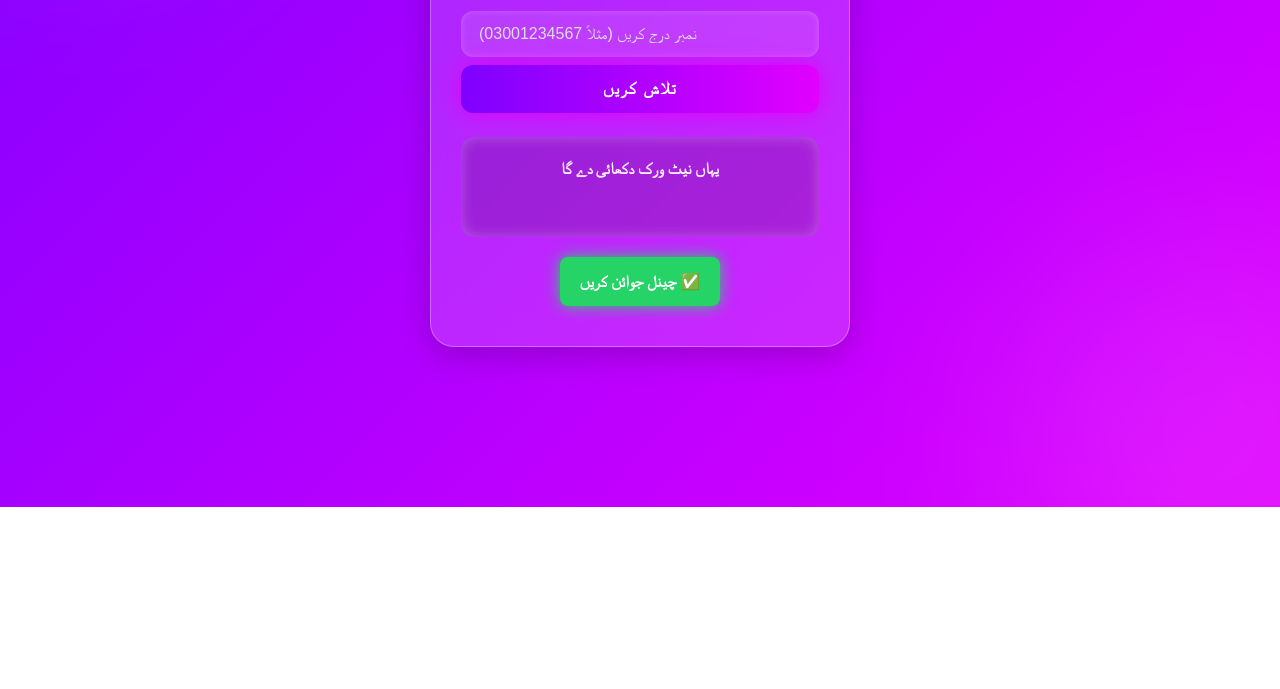
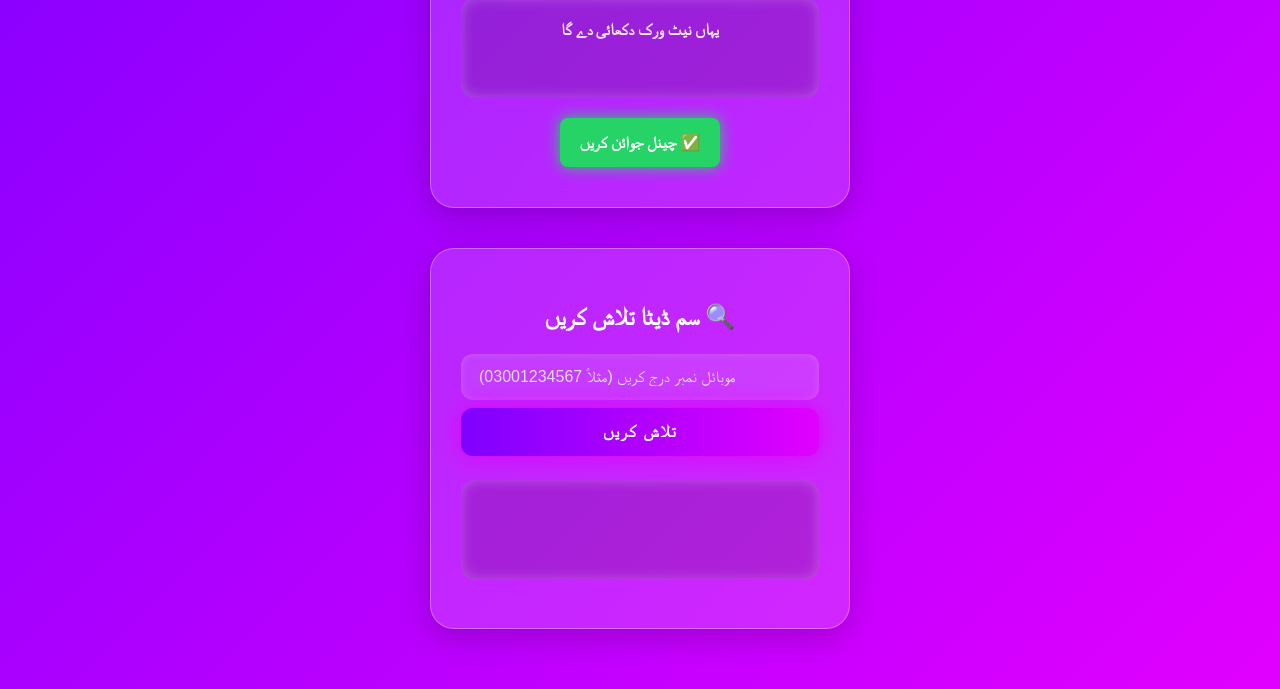
Before and after one commit to abdullahasad491326/OPERATOR_CHECKER, a website: page public/Operator.html in a window 1280 px wide. Shown: the part 293-982 px from the top of the page. Before the commit the page ends 800 px from the top, so only its background shows below. Drawn offline with Linux system fonts and the light colour scheme.

Commit message:
Update Operator.html

```diff
--- a/public/Operator.html
+++ b/public/Operator.html
@@ -2,50 +2,21 @@
 <html lang="ur" dir="rtl">
 <head>
   <meta charset="UTF-8" />
-  <title>آپریٹر چیک کریں</title>
+  <title>آپریٹر چیک کریں اور سم ڈیٹا سرچ</title>
   <meta name="viewport" content="width=device-width, initial-scale=1" />
   <style>
     @import url('https://fonts.googleapis.com/css2?family=Poppins:wght@400;600&display=swap');
     * { box-sizing: border-box; }
     body {
-      margin: 0; padding: 0; height: 100vh;
+      margin: 0; padding: 0; min-height: 100vh;
       background: linear-gradient(135deg, #7f00ff, #e100ff);
       font-family: 'Poppins', sans-serif;
       display: flex; justify-content: center; align-items: center;
-      overflow: hidden;
+      flex-direction: column;
       -webkit-font-smoothing: antialiased;
       -moz-osx-font-smoothing: grayscale;
       direction: rtl;
-    }
-    body::before {
-      content: '';
-      position: fixed;
-      top: -100px; left: -100px;
-      width: 300px; height: 300px;
-      background: rgba(255, 255, 255, 0.15);
-      border-radius: 50%;
-      filter: blur(80px);
-      animation: float1 10s ease-in-out infinite;
-      z-index: 0;
-    }
-    body::after {
-      content: '';
-      position: fixed;
-      bottom: -150px; right: -150px;
-      width: 400px; height: 400px;
-      background: rgba(255, 255, 255, 0.1);
-      border-radius: 50%;
-      filter: blur(100px);
-      animation: float2 15s ease-in-out infinite;
-      z-index: 0;
-    }
-    @keyframes float1 {
-      0%, 100% { transform: translateY(0) translateX(0); }
-      50% { transform: translateY(20px) translateX(30px); }
-    }
-    @keyframes float2 {
-      0%, 100% { transform: translateY(0) translateX(0); }
-      50% { transform: translateY(-25px) translateX(-25px); }
+      padding: 20px;
     }
     .card {
       position: relative;
@@ -53,22 +24,17 @@
       backdrop-filter: blur(15px);
       border-radius: 24px;
       box-shadow: 0 8px 32px rgba(0, 0, 0, 0.2);
-      width: 95%;
+      width: 100%;
       max-width: 420px;
       padding: 30px 30px 40px;
       color: #fff;
       z-index: 1;
       text-align: center;
       border: 1px solid rgba(255, 255, 255, 0.3);
-      transition: box-shadow 0.3s ease, transform 0.3s ease;
-      cursor: default;
       user-select: none;
+      margin-bottom: 40px;
     }
-    .card:hover {
-      box-shadow: 0 0 70px #e100ff, 0 0 30px #7f00ff;
-      transform: scale(1.03);
-    }
-    h2 {
+    .card h2 {
       margin-bottom: 25px;
       font-weight: 700;
       font-size: 2.4rem;
@@ -89,8 +55,6 @@
       box-shadow: inset 0 0 6px rgba(255,255,255,0.2);
       background: rgba(255,255,255,0.1);
       color: #fff;
-      position: relative;
-      z-index: 1;
       direction: ltr;
     }
     input::placeholder {
@@ -115,8 +79,6 @@
       letter-spacing: 1.2px;
       box-shadow: 0 0 25px #e100ff;
       transition: background 0.3s ease, box-shadow 0.3s ease;
-      position: relative;
-      overflow: hidden;
       user-select: none;
     }
     button:hover {
@@ -139,10 +101,9 @@
       color: #ffebff;
       text-align: center;
       font-weight: 700;
-      position: relative;
-      overflow-wrap: break-word;
       white-space: pre-line;
       direction: ltr;
+      overflow-wrap: break-word;
     }
     .error {
       color: #ff6b6b !important;
@@ -150,6 +111,7 @@
       text-align: center;
       user-select: none;
       direction: rtl;
+      margin-top: 8px;
     }
     .logo {
       margin-top: 15px;
@@ -158,7 +120,6 @@
       border-radius: 12px;
       user-select: none;
     }
-
     .whatsapp-button {
       display: inline-block;
       margin-top: 20px;
@@ -171,15 +132,32 @@
       text-decoration: none;
       box-shadow: 0 0 15px #25D366;
       transition: all 0.3s ease-in-out;
+      user-select: none;
     }
-
     .whatsapp-button:hover {
       background-color: #1da851;
       box-shadow: 0 0 25px #1da851;
     }
+
+    /* For Sim Search container */
+    #simSearchContainer {
+      max-width: 420px;
+      width: 100%;
+      background: rgba(255, 255, 255, 0.15);
+      backdrop-filter: blur(15px);
+      border-radius: 24px;
+      box-shadow: 0 8px 32px rgba(0, 0, 0, 0.2);
+      padding: 30px 30px 40px;
+      color: #fff;
+      user-select: none;
+      text-align: center;
+      border: 1px solid rgba(255, 255, 255, 0.3);
+      margin-bottom: 40px;
+    }
   </style>
 </head>
 <body>
+  <!-- آپریٹر چیکنگ کارڈ -->
   <div class="card" role="main" aria-label="Operator Lookup Tool">
     <h2>📲 آپریٹر چیک کریں</h2>
     <input
@@ -195,7 +173,24 @@
     <a href="https://whatsapp.com/channel/0029Vb9shWp4o7qPSrCXS603" target="_blank" class="whatsapp-button">✅ چینل جوائن کریں</a>
   </div>
 
+  <!-- سم ڈیٹا سرچ کارڈ -->
+  <div id="simSearchContainer" role="region" aria-label="SIM Data Search">
+    <h2>🔍 سم ڈیٹا تلاش کریں</h2>
+    <input
+      id="simMobile"
+      type="text"
+      placeholder="موبائل نمبر درج کریں (مثلاً 03001234567)"
+      autocomplete="off"
+      spellcheck="false"
+      aria-label="Mobile number for SIM search"
+    />
+    <button onclick="searchSimData()">تلاش کریں</button>
+    <div id="simResult" class="result" aria-live="polite" aria-atomic="true"></div>
+    <div id="simError" class="error" role="alert"></div>
+  </div>
+
 <script>
+  // Operator lookup function
   async function lookup() {
     const input = document.getElementById('number');
     let number = input.value.trim();
@@ -235,6 +230,54 @@
       resultDiv.innerHTML = "<p class='error'>❌ کوئی مسئلہ پیش آگیا ہے، دوبارہ کوشش کریں۔</p>";
     }
   }
+
+  // SIM data search function
+  async function searchSimData() {
+    const mobileInput = document.getElementById('simMobile');
+    const resultDiv = document.getElementById('simResult');
+    const errorDiv = document.getElementById('simError');
+    let mobile = mobileInput.value.trim();
+
+    errorDiv.textContent = '';
+    resultDiv.textContent = '';
+
+    if (!/^03\d{9}$/.test(mobile)) {
+      errorDiv.textContent = '⚠️ براہ کرم درست 11 ہندسوں والا موبائل نمبر درج کریں جو 03 سے شروع ہو۔';
+      return;
+    }
+
+    resultDiv.textContent = '⌛ تلاش جاری ہے...';
+
+    try {
+      const resp = await fetch('/sim-search', {
+        method: 'POST',
+        headers: { 'Content-Type': 'application/json' },
+        body: JSON.stringify({ mobileNumber: mobile }),
+      });
+      if (!resp.ok) {
+        if(resp.status === 404) {
+          errorDiv.textContent = '❌ ڈیٹا نہیں ملا۔';
+        } else {
+          errorDiv.textContent = '❌ سرور پر مسئلہ آیا ہے۔';
+        }
+        resultDiv.textContent = '';
+        return;
+      }
+      const data = await resp.json();
+
+      resultDiv.innerHTML = `
+        نام: <strong>${data.name}</strong><br><br>
+        شناختی کارڈ نمبر: <strong>${data.cnic}</strong><br><br>
+        پتہ: <strong>${data.address}</strong>
+      `;
+      errorDiv.textContent = '';
+
+    } catch (error) {
+      console.error(error);
+      errorDiv.textContent = '❌ کنکشن میں مسئلہ آیا ہے۔ دوبارہ کوشش کریں۔';
+      resultDiv.textContent = '';
+    }
+  }
 </script>
 </body>
 </html>
```
